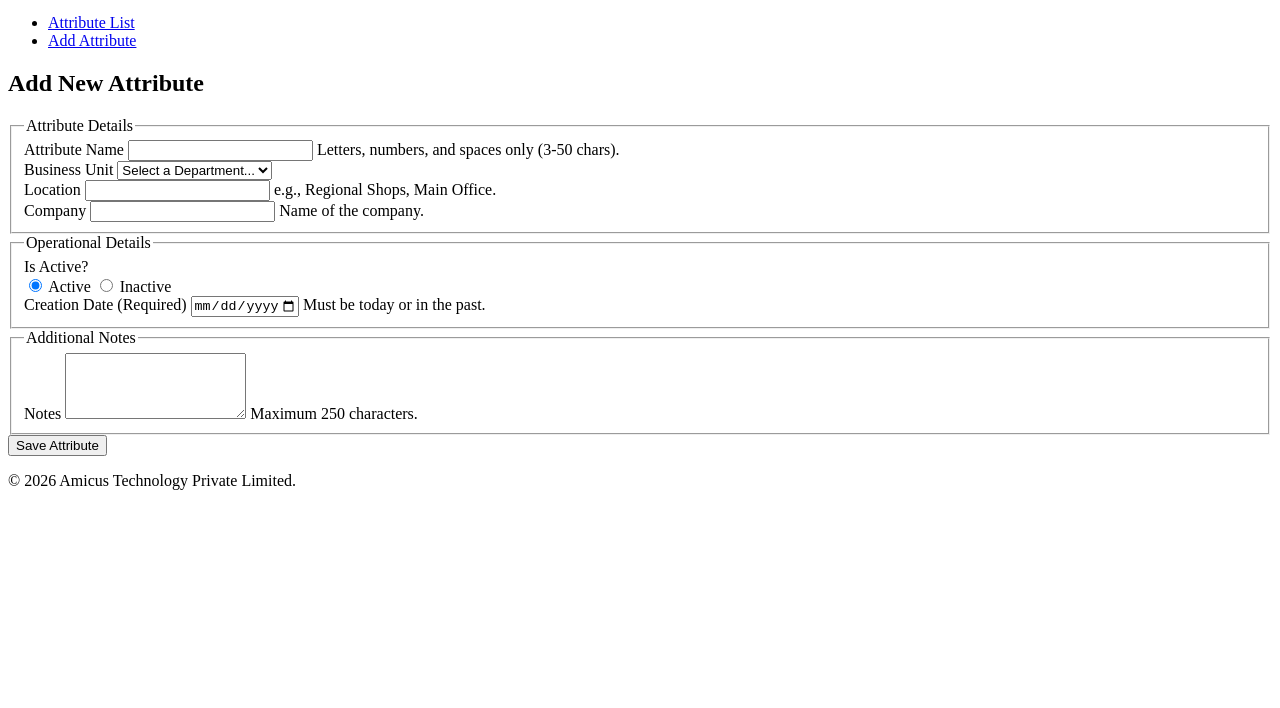
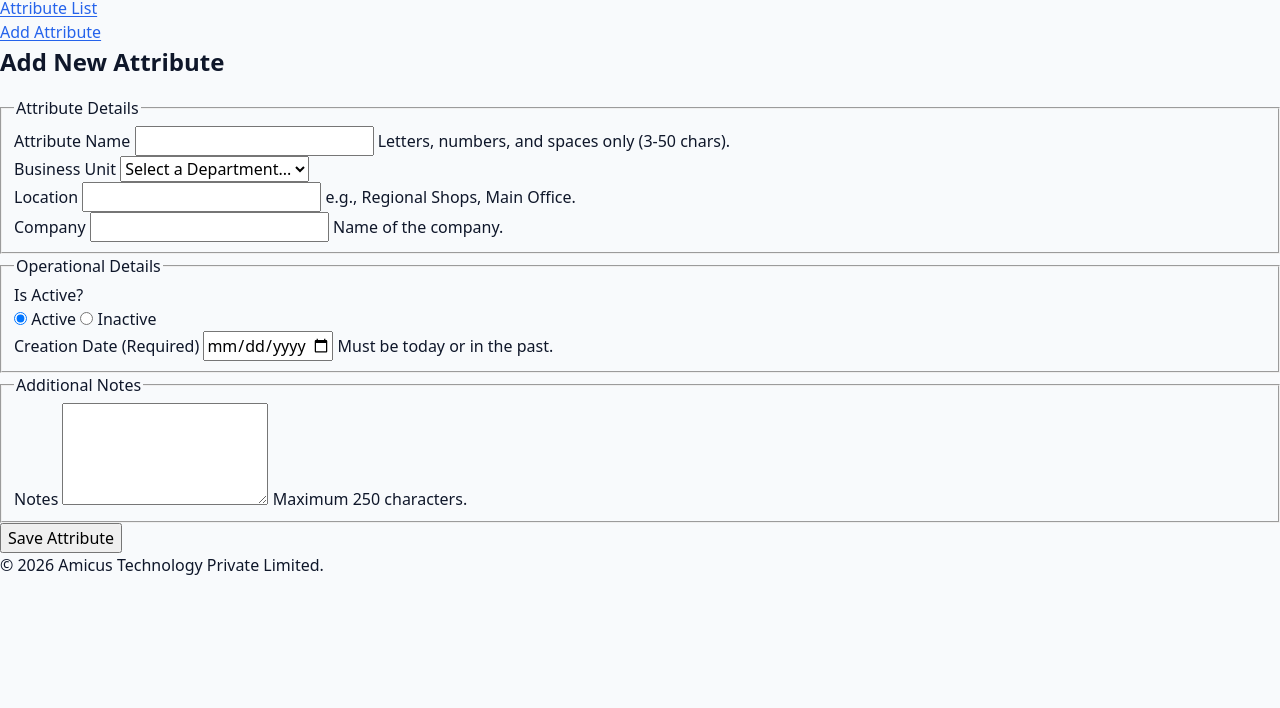
Before and after one commit to Anurag-amicus/HTML-Assignment-AFDP-2026, a plain HTML site: page add-attribute.html in a window 1280 px wide. Shown: the part 92-800 px from the top of the page. Drawn offline with Linux system fonts and the light colour scheme.

Commit message:
feat:updated base.css and added BEM naming to some tags

```diff
--- a/add-attribute.html
+++ b/add-attribute.html
@@ -69,8 +69,8 @@
           <fieldset>
             <legend>Attribute Details</legend>
             <div>
-              <label for="attr-name">Attribute Name</label>
-              <input
+              <label class="form-field__label" for="attr-name">Attribute Name</label>
+              <input class="form-field__input"
                 type="text"
                 id="attr-name"
                 name="attributeName"
@@ -80,15 +80,15 @@
                 pattern="^[a-zA-Z0-9 ]+$"
                 aria-describedby="attr-name-hint attr-name-error"
               />
-              <span id="attr-name-hint"
+              <span class="form-field__hint" id="attr-name-hint"
                 >Letters, numbers, and spaces only (3-50 chars).</span
               >
-              <span id="attr-name-error" role="alert" aria-live="polite"></span>
+              <span class="form-field__error" id="attr-name-error" role="alert" aria-live="polite"></span>
             </div>
 
             <div>
-              <label for="attr-bu">Business Unit</label>
-              <select
+              <label class="form-field__label" for="attr-bu">Business Unit</label>
+              <select class="form-field__input"
                 id="attr-bu"
                 name="businessUnit"
                 required
@@ -99,22 +99,23 @@
                 <option value="finance">Finance</option>
                 <option value="marketing">Marketing</option>
               </select>
-              <span id="attr-bu-error" role="alert" aria-live="polite"></span>
+              <span class="form-field__error" id="attr-bu-error" role="alert" aria-live="polite"></span>
             </div>
 
             <div>
-              <label for="attr-location">Location</label>
-              <input
+              <label class="form-field__label" for="attr-location">Location</label>
+              <input class="form-field__input"
                 type="text"
                 id="attr-location"
                 name="customerLocation"
                 maxlength="100"
                 aria-describedby="attr-location-hint attr-location-error"
               />
-              <span id="attr-location-hint"
+              <span class="form-field__hint" id="attr-location-hint"
                 >e.g., Regional Shops, Main Office.</span
               >
               <span
+                class="form-field__error"
                 id="attr-location-error"
                 role="alert"
                 aria-live="polite"
@@ -122,16 +123,17 @@
             </div>
 
             <div>
-              <label for="attr-company">Company</label>
-              <input
+              <label class="form-field__label" for="attr-company">Company</label>
+              <input class="form-field__input"
                 type="text"
                 id="attr-company"
                 name="company"
                 required
                 aria-describedby="attr-company-hint attr-company-error"
               />
-              <span id="attr-company-hint">Name of the company.</span>
+              <span class="form-field__hint" id="attr-company-hint">Name of the company.</span>
               <span
+                class="form-field__error"
                 id="attr-company-error"
                 role="alert"
                 aria-live="polite"
@@ -143,31 +145,31 @@
             <legend>Operational Details</legend>
 
             <div>
-              <span id="status-group-label">Is Active?</span>
+              <span  id="status-group-label">Is Active?</span>
               <!-- Radio buttons wrapped in a group for screen readers -->
               <div role="group" aria-labelledby="status-group-label">
-                <input
+                <input class="form-field__input"
                   type="radio"
                   id="status-active"
                   name="isActive"
                   value="true"
                   checked
                 />
-                <label for="status-active">Active</label>
+                <label class="form-field__label" for="status-active">Active</label>
 
-                <input
+                <input class="form-field__input"
                   type="radio"
                   id="status-inactive"
                   name="isActive"
                   value="false"
                 />
-                <label for="status-inactive">Inactive</label>
+                <label class="form-field__label" for="status-inactive">Inactive</label>
               </div>
             </div>
 
             <div>
-              <label for="attr-date">Creation Date (Required)</label>
-              <input
+              <label class="form-field__label" for="attr-date">Creation Date (Required)</label>
+              <input class="form-field__input"
                 type="date"
                 id="attr-date"
                 name="createdOn"
@@ -175,15 +177,15 @@
                 max="2026-07-14"
                 aria-describedby="attr-date-hint attr-date-error"
               />
-              <span id="attr-date-hint">Must be today or in the past.</span>
-              <span id="attr-date-error" role="alert" aria-live="polite"></span>
+              <span class="form-field__hint" id="attr-date-hint">Must be today or in the past.</span>
+              <span class="form-field__error" id="attr-date-error" role="alert" aria-live="polite"></span>
             </div>
           </fieldset>
 
           <fieldset>
             <legend>Additional Notes</legend>
             <div>
-              <label for="attr-notes">Notes</label>
+              <label class="form-field__label" for="attr-notes">Notes</label>
               <textarea
                 id="attr-notes"
                 name="notes"
@@ -191,8 +193,9 @@
                 maxlength="250"
                 aria-describedby="attr-notes-hint attr-notes-error"
               ></textarea>
-              <span id="attr-notes-hint">Maximum 250 characters.</span>
+              <span class="form-field__hint" id="attr-notes-hint">Maximum 250 characters.</span>
               <span
+                class="form-field__error"
                 id="attr-notes-error"
                 role="alert"
                 aria-live="polite"
@@ -200,7 +203,7 @@
             </div>
           </fieldset>
 
-          <button type="submit">Save Attribute</button>
+          <button class="btn btn--primary" type="submit">Save Attribute</button>
         </form>
       </section>
     </main>
--- a/css/base.css
+++ b/css/base.css
@@ -0,0 +1,43 @@
+body {
+    font-family: var(--font-base);
+    font-size: var(--fs-base);
+    color: var(--color-text);
+    background-color: var(--color-bg);
+}
+
+p, h1, h2, h3, h4, h5, h6 {
+    margin-block-end: var(--space-3);
+}
+
+a {
+    color: var(--color-primary);
+    text-decoration: underline;
+    text-decoration-thickness: 1px;
+    text-underline-offset: 2px;
+}
+
+a:hover {
+    color: var(--color-primary-hover);
+    text-decoration-thickness: 2px;
+}
+
+
+*:focus-visible {
+    outline: 3px solid var(--color-focus-ring);
+    outline-offset: 2px;
+}
+
+*:focus:not(:focus-visible) {
+    outline: none;
+}
+
+/* Ensure anchor jumps don't hide behind a sticky header */
+:target {
+    scroll-margin-top: var(--space-5);
+}
+
+/* Highlight text selection */
+::selection {
+    background-color: var(--color-primary);
+    color: var(--color-surface);
+}
--- a/css/reset.css
+++ b/css/reset.css
@@ -0,0 +1,30 @@
+*, *::before, *::after {
+  box-sizing: border-box;
+}
+
+*{
+    margin: 0;
+}
+
+body {
+  line-height: 1.5;
+  -webkit-font-smoothing: antialiased;
+}
+
+img, picture, video, canvas, svg {
+  display: block;
+  max-width: 100%;
+}
+
+input, button, textarea, select {
+  font: inherit;
+}
+
+nav ul, aside ul {
+  list-style: none;
+  padding: 0;
+}
+
+p, h1, h2, h3, h4, h5, h6 {
+  overflow-wrap: break-word;
+}
--- a/css/tokens.css
+++ b/css/tokens.css
@@ -0,0 +1,72 @@
+:root {
+  /* --- COLORS (Light Theme Default) --- */
+  --color-bg: #f8fafc;
+  --color-surface: #ffffff;
+  --color-text: #0f172a;
+  --color-muted: #64748b;
+
+  --color-primary: #2563eb;
+  --color-primary-hover: #1d4ed8;
+  --color-danger: #dc2626;
+  --color-success: #16a34a;
+
+  --color-border: #e2e8f0;
+  --color-focus-ring: #3b82f6; /* High contrast blue for accessibility */
+
+  /* --- SPACING SCALE (4px / 0.25rem baseline) --- */
+  --space-1: 0.25rem; /* 4px  */
+  --space-2: 0.5rem;  /* 8px  */
+  --space-3: 1rem;    /* 16px */
+  --space-4: 1.5rem;  /* 24px */
+  --space-5: 2rem;    /* 32px */
+  --space-6: 3rem;    /* 48px */
+
+  /* --- TYPOGRAPHY --- */
+  --font-base: system-ui, -apple-system, BlinkMacSystemFont, "Segoe UI", Roboto, sans-serif;
+  --font-mono: ui-monospace, SFMono-Regular, Menlo, Monaco, Consolas, monospace;
+
+  --fs-xs: 0.75rem;
+  --fs-sm: 0.875rem;
+  --fs-base: 1rem;
+  --fs-lg: 1.125rem;
+
+  /* Fluid Typography using clamp(min, preferred, max) */
+  --fs-xl: clamp(1.25rem, 4vw, 1.5rem);
+  --fs-2xl: clamp(1.5rem, 5vw, 2rem);
+
+  /* --- BORDER RADII --- */
+  --radius-sm: 0.25rem;
+  --radius-md: 0.5rem;
+  --radius-pill: 9999px;
+
+  /* --- SHADOWS --- */
+  --shadow-1: 0 1px 3px rgba(0, 0, 0, 0.1), 0 1px 2px rgba(0, 0, 0, 0.06);
+  --shadow-2: 0 4px 6px -1px rgba(0, 0, 0, 0.1), 0 2px 4px -1px rgba(0, 0, 0, 0.06);
+
+  /* --- Z-INDEX SCALE --- */
+  --z-dropdown: 100;
+  --z-modal: 200;
+  --z-toast: 300;
+  --z-skip-link: 400;
+}
+
+/* --- DARK THEME OVERRIDES --- */
+/* Toggling data-theme="dark" on the <html> element will instantly swap these colors */
+[data-theme="dark"] {
+  --color-bg: #0f172a;
+  --color-surface: #1e293b;
+  --color-text: #f8fafc;
+  --color-muted: #94a3b8;
+
+  --color-primary: #3b82f6;
+  --color-primary-hover: #60a5fa;
+  --color-danger: #ef4444;
+  --color-success: #22c55e;
+
+  --color-border: #334155;
+  --color-focus-ring: #60a5fa;
+
+  /* Dark mode requires slightly heavier shadows to be visible against dark backgrounds */
+  --shadow-1: 0 1px 3px rgba(0, 0, 0, 0.4), 0 1px 2px rgba(0, 0, 0, 0.2);
+  --shadow-2: 0 4px 6px -1px rgba(0, 0, 0, 0.4), 0 2px 4px -1px rgba(0, 0, 0, 0.2);
+}
```
Also changed, not shown: 1 other file.
